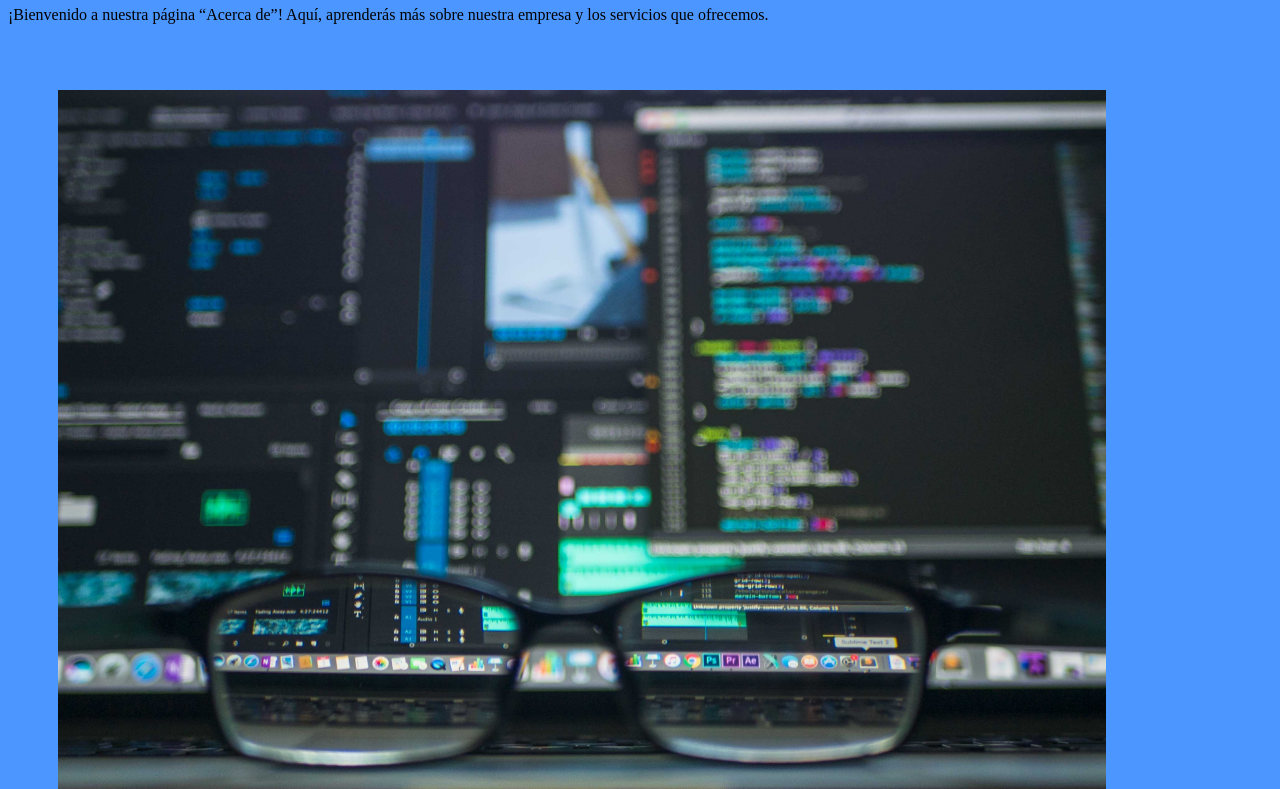
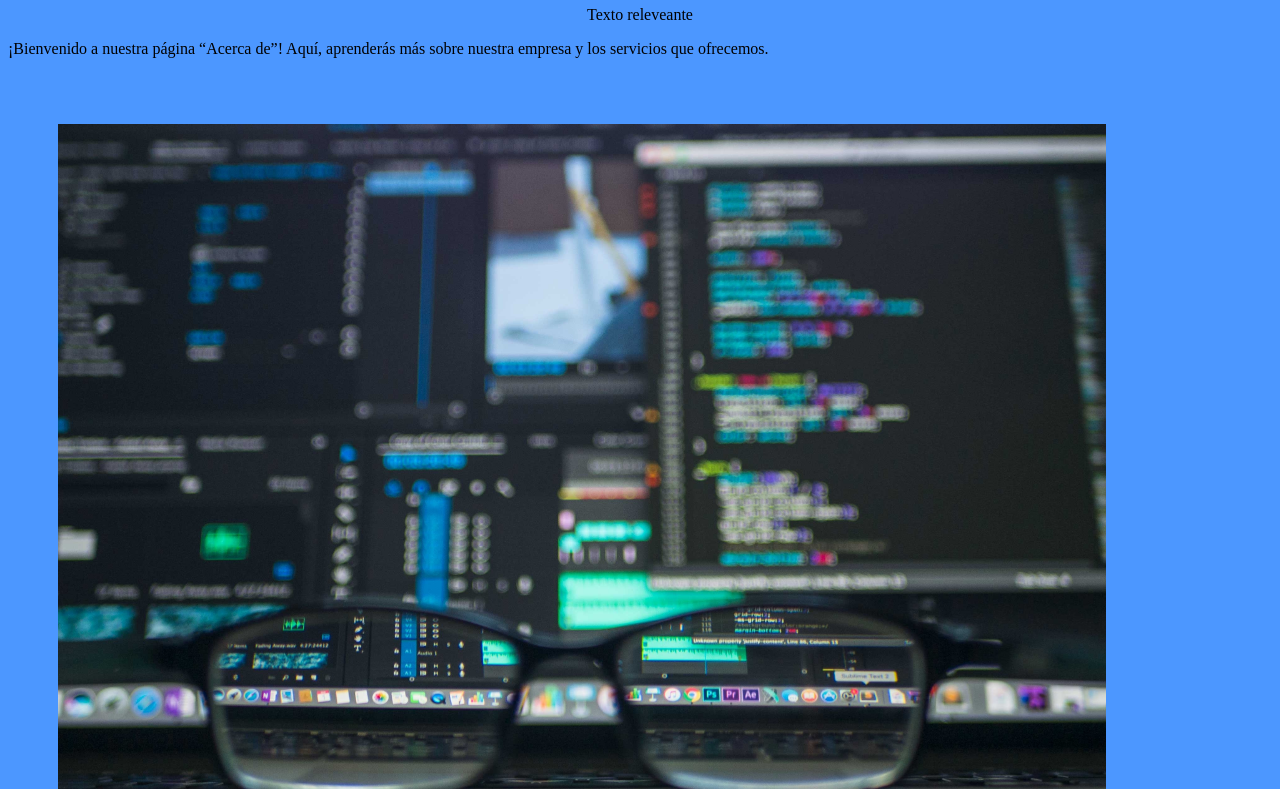
Before and after one commit to demasiadoblues/mi-pagina-web, a plain HTML site: page about.html in a window 1280 px wide. Shown: the part 142-931 px from the top of the page. Drawn offline with Linux system fonts and the light colour scheme.

Commit message:
prueba de actualizacion
el codigo sigue igual pero estoy confirmando que se carguen los cambios.Agregue un div en la pagina acerca de...con su estilo.

```diff
--- a/about.html
+++ b/about.html
@@ -22,6 +22,7 @@
     </header>
     <div class="conteiner">
         <h1>Acerca de</h1>
+        <div class="greeting">Texto releveante</div>
 <p>¡Bienvenido a nuestra página “Acerca de”! Aquí, aprenderás más sobre
 nuestra empresa y los servicios que ofrecemos.</p>
     <div class="imagenes">
--- a/estilos.css
+++ b/estilos.css
@@ -95,3 +95,6 @@ footer {
     margin: 100px;
     flex-direction: column;
 }
+.greeting{
+    text-align: center;
+}
```
